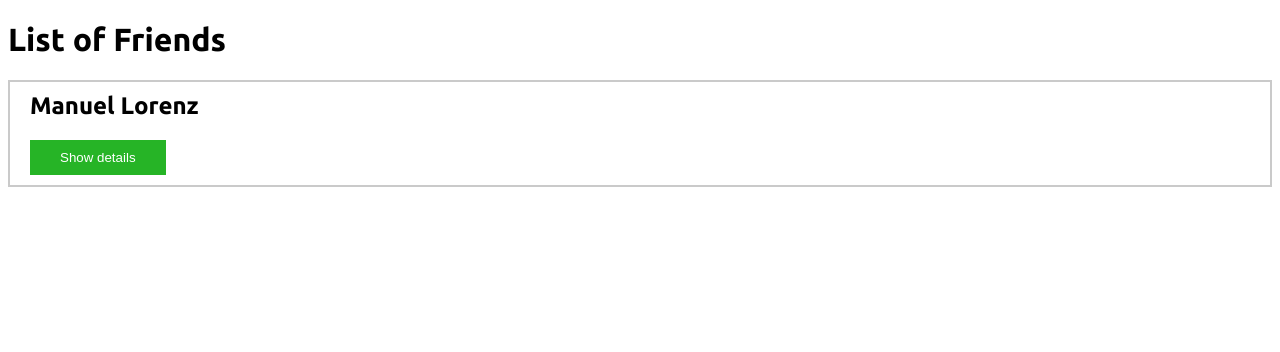
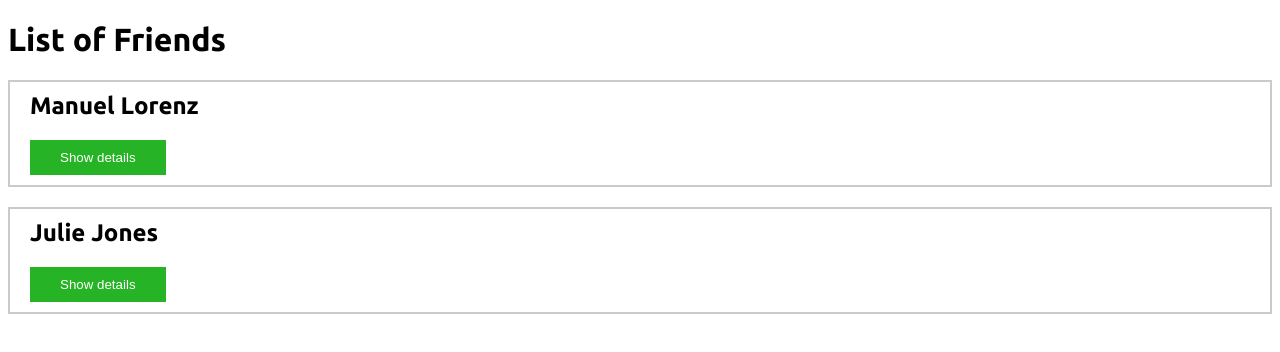
Before and after one commit to sofiapuch/first-app-vue-udemy, a Vue app: page / in a window 1280 px wide. Shown: the top 352 px of the page. Built offline with nearby package versions, Linux system fonts and the light colour scheme.

Commit message:
Iterate over friends array to render the components dynamically

```diff
--- a/src/App.vue
+++ b/src/App.vue
@@ -1,6 +1,10 @@
 <template>
     <h1>List of Friends</h1>
-    <friend-contact></friend-contact>
+    <friend-contact
+        v-for="friend in friends"
+        :key="friend.id"
+        :friend="friend"
+    ></friend-contact>
 </template>
 
 <script>
--- a/src/components/FriendContact.vue
+++ b/src/components/FriendContact.vue
@@ -11,15 +11,10 @@
 
 <script>
 export default {
+    props: ['friend'],
     data() {
         return {
-            detailsAreVisible: false,
-            friend: {
-                id: '01',
-                name: 'Manuel Lorenz',
-                phone: '01234 5678 991',
-                email: 'manuel@localhost.com'
-            }
+            detailsAreVisible: false
         }
     },
     computed: {
```
